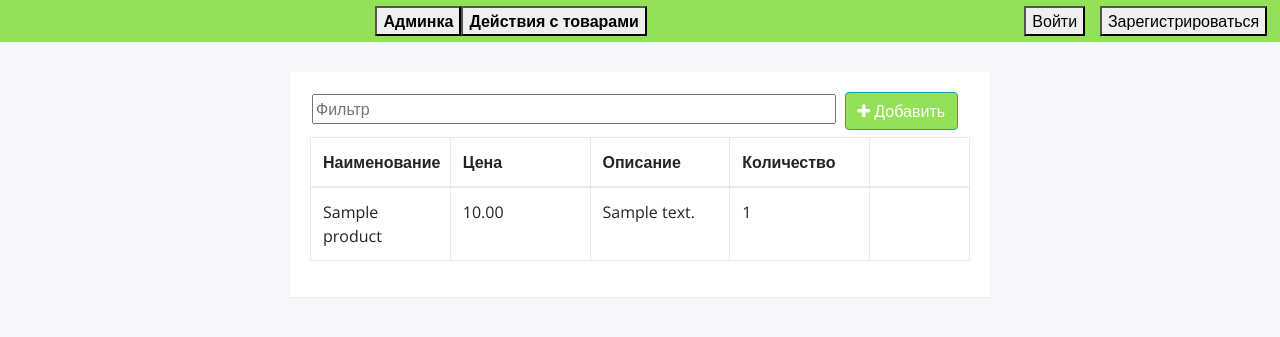
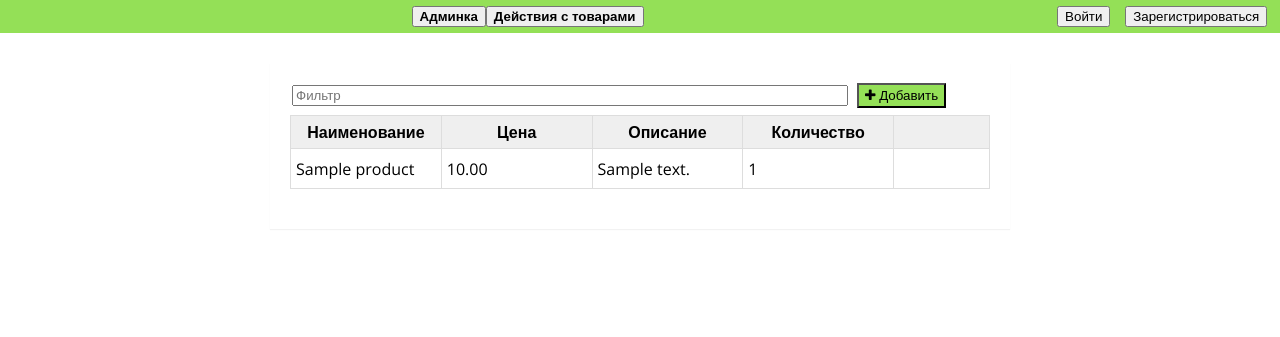
Before and after one commit to Darkness7193/ShopSiteRepository, a Django app: page /app/crud/ in a window 1280 px wide. Shown: the top 337 px of the page. Run offline with Django 4.2, Linux system fonts and the light colour scheme; tables that the repository leaves empty hold one stand-in row (values such as "Sample post"); some libraries are stand-ins or nearby versions.

Commit message:
Version 0.35 I remove this fucking bootstrap-min

```diff
--- a/app/static/app/css/crud.css
+++ b/app/static/app/css/crud.css
@@ -1,44 +1,31 @@
 @import url("/ShopSite/static/ShopSite/css/global.css");
 
 
-body {
-    color: #404E67;
-    background: #F5F7FA;
-    font-family: 'Open Sans', sans-serif;
+.table {
+	width: 100%;
+	margin-bottom: 20px;
+	border: 1px solid #dddddd;
+	border-collapse: collapse;
+    table-layout: fixed;
+}
+.table th {
+	font-weight: bold;
+	padding: 5px;
+	background: #efefef;
+	border: 1px solid #dddddd;
+}
+.table td {
+	border: 1px solid #dddddd;
+	padding: 5px;
 }
 
-.table-title h2 {
-    margin: 6px 0 0;
-    font-size: 22px;
+table.table th:last-child {
+    width: 85px;
 }
 
 .table-title .create-new i {
     margin-right: 4px;
 }
-
-table.table {
-    table-layout: fixed;
-}
-
-table.table tr th, table.table tr td {
-    border-color: #e9e9e9;
-}
-
-table.table th i {
-    font-size: 13px;
-    margin: 0 5px;
-    cursor: pointer;
-}
-
-table.table th:last-child {
-    width: 100px;
-}
-
-table.table td i {
-    font-size: 19px;
-}
-
-
 
 .table-wrapper {
     width: 700px;
@@ -46,6 +33,7 @@ table.table td i {
     background: #fff;
     padding: 20px;
     box-shadow: 0 1px 1px rgba(0,0,0,.05);
+    font-family: 'Open Sans', sans-serif;
 }
 
 table.table td a {
@@ -75,10 +63,15 @@ table.table td a.create-btn i {
 }
 
 table.table .form-control {
-    height: 32px;
+    height: 28px;
+    width: 95%;
     line-height: 32px;
     box-shadow: none;
     border-radius: 2px;
+    font-family: 'Open Sans', sans-serif;
+    font-size: 16px;
+    border: 1px solid #bbbbbb;
+    outline: none;
 }
 
 table.table .form-control.error {
--- a/app/static/app/js/create-new.js
+++ b/app/static/app/js/create-new.js
@@ -4,9 +4,9 @@ let input_tr = `
 	<td><input type="text" class="form-control" name="description-input" id="description-input"></td>
 	<td><input type="text" class="form-control" name="count-input" id="count-input"></td>
 	<td>
-	    <a class="create-btn" data-toggle="tooltip"><i class="material-icons">&#xE03B;</i></a>
-	    <a class="update-btn" data-toggle="tooltip"><i class="material-icons">&#xE254;</i></a>
-	    <a class="delete-btn" data-toggle="tooltip"><i class="material-icons">&#xE872;</i></a>
+	    <a class="create-btn"><i class="material-icons">&#xE03B;</i></a>
+	    <a class="update-btn"><i class="material-icons">&#xE254;</i></a>
+	    <a class="delete-btn"><i class="material-icons">&#xE872;</i></a>
 	</td>
 `;
 
--- a/app/templates/app/crud.html
+++ b/app/templates/app/crud.html
@@ -9,7 +9,6 @@
     <title>CRUD</title>
 
     <link rel="stylesheet" href="https://fonts.googleapis.com/css?family=Roboto|Varela+Round|Open+Sans">
-    <link rel="stylesheet" href="https://stackpath.bootstrapcdn.com/bootstrap/4.5.0/css/bootstrap.min.css">
     <link rel="stylesheet" href="https://fonts.googleapis.com/icon?family=Material+Icons">
     <link rel="stylesheet" href="https://maxcdn.bootstrapcdn.com/font-awesome/4.7.0/css/font-awesome.min.css">
 
@@ -67,9 +66,9 @@
                     <td>{{product.description}}</td>
                     <td>{{product.count}}</td>
                     <td>
-                        <a class="create-btn" data-toggle="tooltip"><i class="material-icons">&#xE03B;</i></a>
-                        <a class="update-btn" data-toggle="tooltip"><i class="material-icons">&#xE254;</i></a>
-                        <a class="delete-btn" data-toggle="tooltip"><i class="material-icons">&#xE872;</i></a>
+                        <a class="create-btn"><i class="material-icons">&#xE03B;</i></a>
+                        <a class="update-btn"><i class="material-icons">&#xE254;</i></a>
+                        <a class="delete-btn"><i class="material-icons">&#xE872;</i></a>
                     </td>
                 </tr>
             {% endfor %}
```
